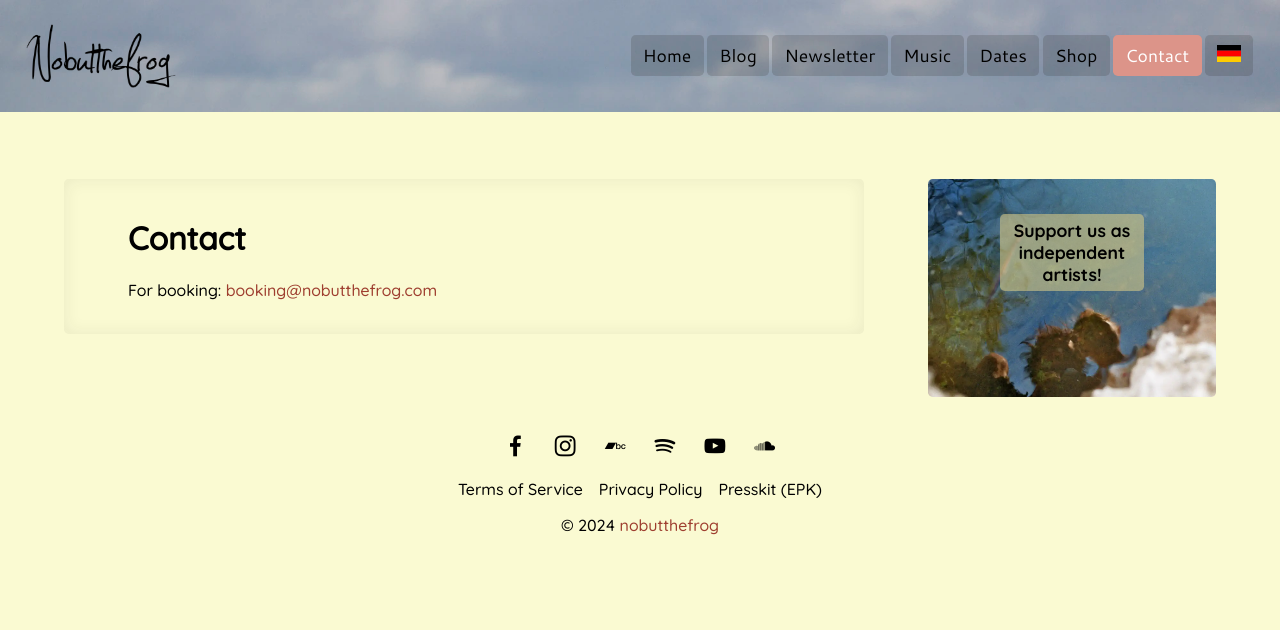
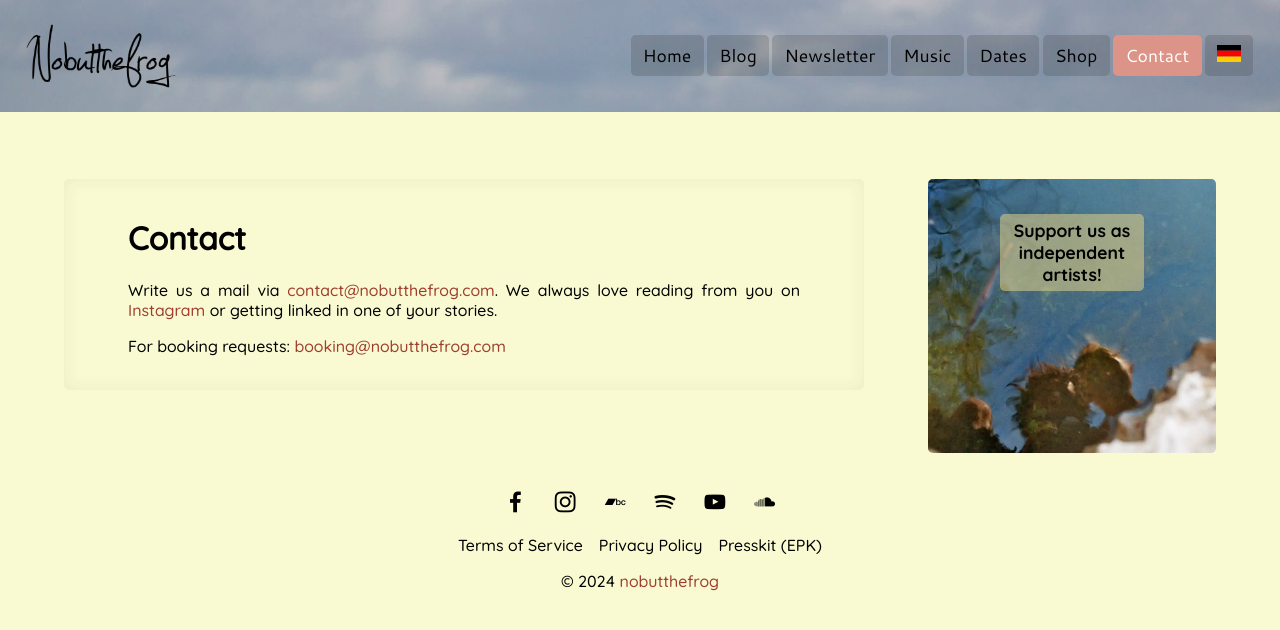
Before and after one commit to chrisongthb/nobutthefrog-com, a Jekyll site: the page built from source/en/contact.md, in a window 1280 px wide. Shown: the top 630 px of the page. Built offline with Jekyll 4.4.1, drawn with Linux system fonts in a browser that asks for light colours.

Commit message:
add some content

```diff
--- a/source/en/contact.md
+++ b/source/en/contact.md
@@ -4,5 +4,6 @@ title: Contact
 lang: en
 path_to_other_lang: 'kontakt/'
 ---
-
-      <p>For booking: <a href="mailto:booking@nobutthefrog.com">booking@nobutthefrog.com</a></p>
+<p>Write us a mail via <a href="mailto:contact@nobutthefrog.com">contact@nobutthefrog.com</a>. We always love reading from you on <a href="https://www.instagram.com/nobutthefrog" target="_blank">Instagram</a> or getting linked in one of your stories.</p>
+<p>For booking requests: <a href="mailto:booking@nobutthefrog.com">booking@nobutthefrog.com</a></p>
+<p></p>
```
Also changed, not shown: source/kontakt.md (+2 -1 lines).
